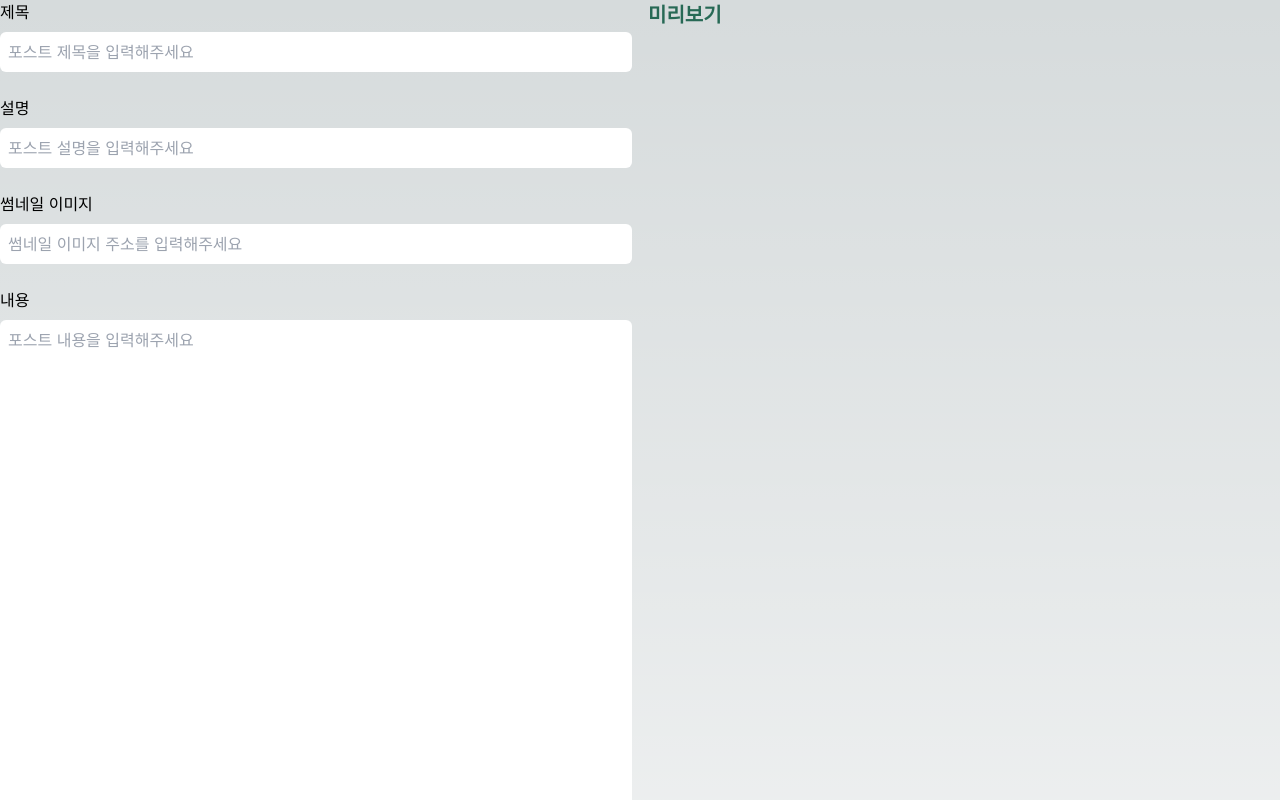
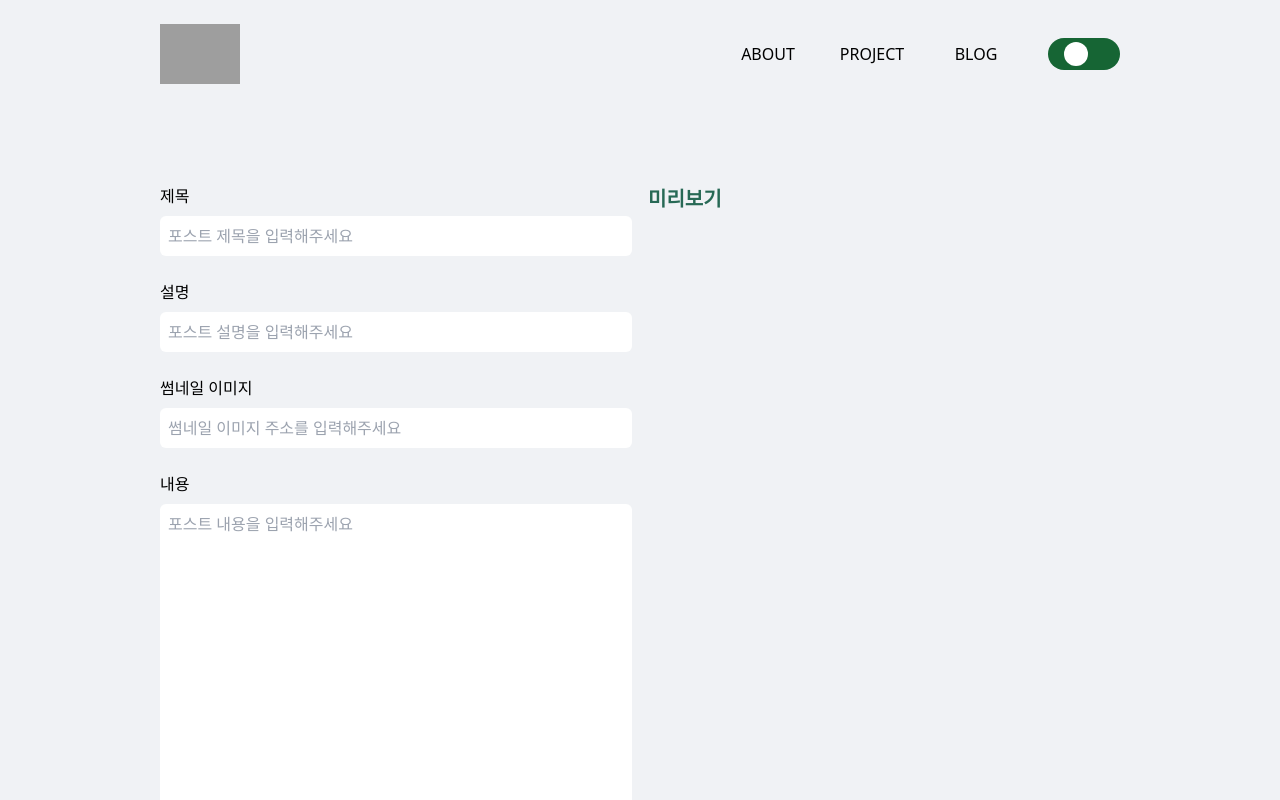
Before and after one commit to qkdflrgs/litae-log, a Next.js app: page /admin/blog/new in a window 1280 px wide. Shown: the top 800 px of the page. Built offline with nearby package versions, Linux system fonts and the light colour scheme; no server answers; grey boxes are pictures that could not be loaded.

Commit message:
feat(layout): set Layout page (#15)
* feat(layout): set global style

* feat(layout): add Layout page

* feat(layout): add ReactQueryProvider component

```diff
--- a/src/app/globals.css
+++ b/src/app/globals.css
@@ -1,33 +1,18 @@
 @tailwind base;
 @tailwind components;
 @tailwind utilities;
-
-:root {
-  --foreground-rgb: 0, 0, 0;
-  --background-start-rgb: 214, 219, 220;
-  --background-end-rgb: 255, 255, 255;
-}
-
-@media (prefers-color-scheme: dark) {
-  :root {
-    --foreground-rgb: 255, 255, 255;
-    --background-start-rgb: 0, 0, 0;
-    --background-end-rgb: 0, 0, 0;
-  }
-}
-
-body {
-  color: rgb(var(--foreground-rgb));
-  background: linear-gradient(
-      to bottom,
-      transparent,
-      rgb(var(--background-end-rgb))
-    )
-    rgb(var(--background-start-rgb));
-}
 
 @layer utilities {
   .text-balance {
     text-wrap: balance;
   }
 }
+
+.blog-post {
+  h1 {
+    @apply text-[24px] font-bold;
+  }
+  textarea {
+    height: 0;
+  }
+}
--- a/src/app/layout.tsx
+++ b/src/app/layout.tsx
@@ -1,6 +1,9 @@
 import type { Metadata } from 'next'
 import { Inter } from 'next/font/google'
 import './globals.css'
+import Footer from '@shared/Footer'
+import Header from '@/components/shared/Header'
+import ReactQueryProviders from '@/components/shared/QueryProvider'
 
 const inter = Inter({ subsets: ['latin'] })
 
@@ -15,8 +18,16 @@ export default function RootLayout({
   children: React.ReactNode
 }>) {
   return (
-    <html lang="en">
-      <body className={inter.className}>{children}</body>
+    <html lang="ko" className="scroll-smooth">
+      <body className={` bg-[#F0F2F5]`}>
+        <ReactQueryProviders>
+          <Header />
+          <main className="max-w-[1024px] mx-auto py-[36px] lg:py-[76px] px-6 lg:px-8">
+            {children}
+          </main>
+          <Footer />
+        </ReactQueryProviders>
+      </body>
     </html>
   )
 }
--- /dev/null
+++ b/src/components/shared/QueryProvider.tsx
@@ -0,0 +1,22 @@
+'use client'
+
+import { QueryClientProvider, QueryClient } from '@tanstack/react-query'
+import { useState } from 'react'
+
+export default function ReactQueryProviders({
+  children,
+}: React.PropsWithChildren) {
+  const [client] = useState(
+    new QueryClient({
+      defaultOptions: {
+        queries: {
+          refetchOnWindowFocus: false,
+          refetchOnMount: false,
+          retry: 1,
+        },
+      },
+    }),
+  )
+
+  return <QueryClientProvider client={client}>{children}</QueryClientProvider>
+}
```
